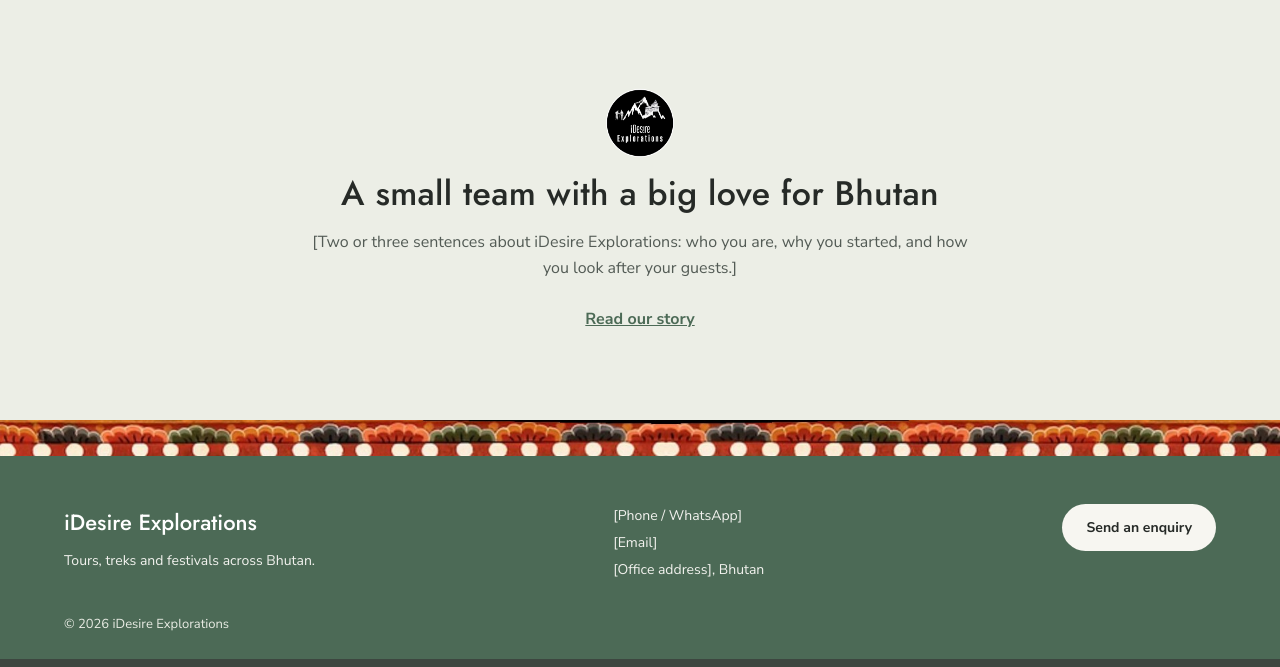
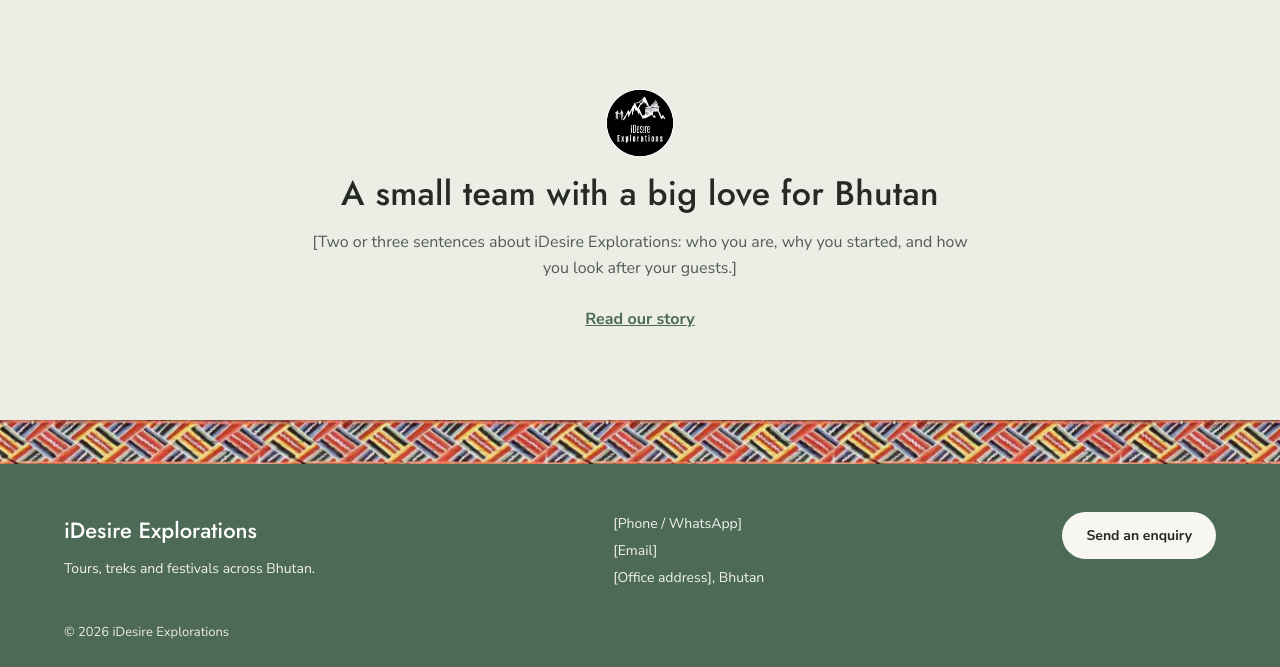
Before and after one commit to Jimmyijrod/idesireexplorations, a PHP site: page / in a window 1280 px wide. Shown: the part 1555-2222 px from the top of the page. Run offline with PHP 8.4, Linux system fonts and the light colour scheme.

Commit message:
Add woven Bhutanese pattern along the top of the footer
Co-Authored-By: Claude Opus 5.5 <noreply@anthropic.com>
Claude-Session: https://claude.ai/code/session_01Pbt3DA1mK2qKXo7CHdbYpM

```diff
--- a/assets/css/style.css
+++ b/assets/css/style.css
@@ -92,6 +92,13 @@ a:hover { color: var(--accent-dark); }
   height: 36px;
   background: #A9442F url("../images/border-frieze.jpg") repeat-x left center;
   background-size: auto 36px;
+}
+
+/* Woven pattern used along the top of the footer */
+.textile-band--weave {
+  height: 44px;
+  background: #C4553A url("../images/border-weave.jpg") repeat-x left center;
+  background-size: auto 44px;
 }
 
 /* Header */
--- a/includes/footer.php
+++ b/includes/footer.php
@@ -1,6 +1,6 @@
 <?php require_once __DIR__ . '/config.php'; ?>
 <footer class="site-footer">
-  <div class="textile-band" aria-hidden="true"></div>
+  <div class="textile-band textile-band--weave" aria-hidden="true"></div>
   <div class="container site-footer__inner">
     <div class="site-footer__brand">
       <p class="site-footer__name"><?= e(SITE_NAME) ?></p>
```
Also changed, not shown: assets/images/border-weave.jpg (added).
